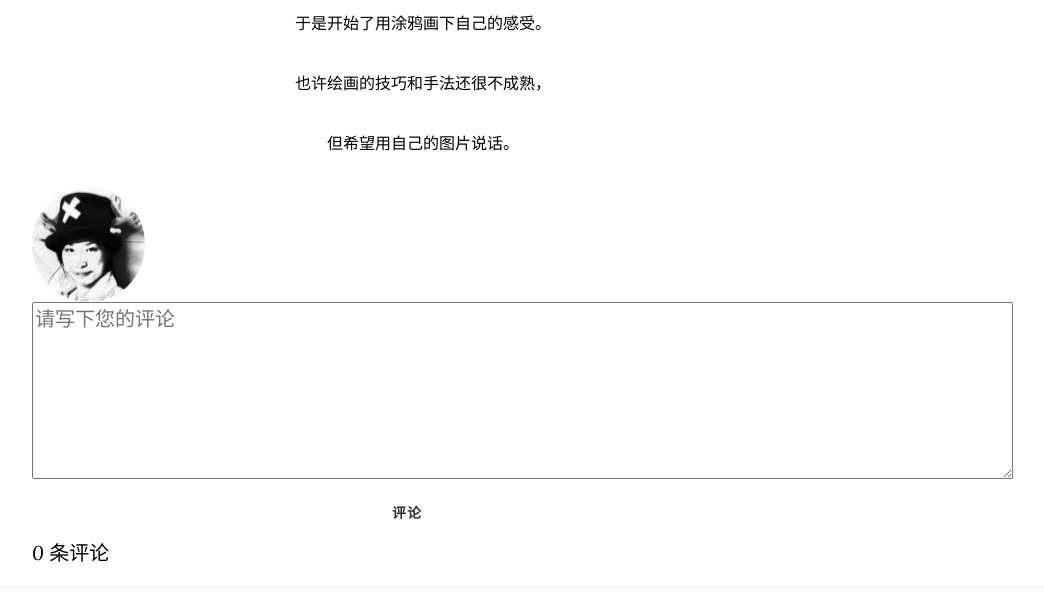
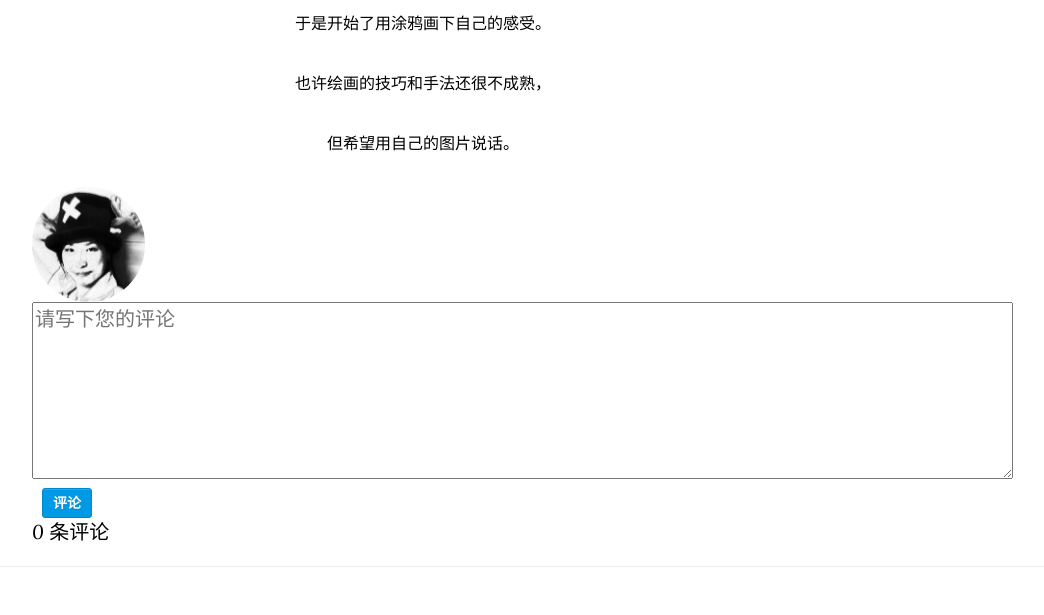
Before and after one commit to FranceseF/GirlsCodingDayDemo, a website: page post.html in a window 1280 px wide. Shown: the part 6208-6823 px from the top of the page, without its empty margins (233-1277 px from the left). Drawn offline with nearby package versions, Linux system fonts and the light colour scheme.

Commit message:
个人介绍

```diff
--- a/post.html
+++ b/post.html
@@ -37,6 +37,34 @@
    }
    .intro-header .post-heading .meta a.font-color-fy{
      color: #ffffff;
+   }
+   .fy-button{
+    margin-left: 10px;
+    -webkit-box-sizing: border-box;
+    -moz-box-sizing: border-box;
+    box-sizing: border-box;
+    font-size: 14px;
+    cursor: pointer;
+    display: inline-block;
+    padding: 0 10px;
+    height: 30px;
+    line-height: 28px;
+    -webkit-border-radius: 3px;
+    border-radius: 3px;
+    font-weight: bold;
+    color: #fff;
+    text-decoration: none;
+    background-color: #0099e5;
+    border: 1px solid #0088cc;
+    text-shadow: 0px 1px 0px #0088cc;
+    -webkit-box-shadow: 0px 1px 0px rgba(255,255,255,0.15) inset;
+    box-shadow: 0px 1px 0px rgba(255,255,255,0.15) inset;
+    -webkit-transition: background-color 0.1s ease-in-out;
+    -moz-transition: background-color 0.1s ease-in-out;
+    transition: background-color 0.1s ease-in-out;
+   }
+   .fy-button:hover{
+    color: #000;
    }
    </style>
 </head>
@@ -201,7 +229,7 @@
                         </div>
                             <div class="commentbtn">
                          <div class="commentmask"></div>
-                      <a href="javascript:;" class="getcomment btn btn-block" role="button">评论</a>
+                      <a class="fy-button" data-ga-action="评论" data-ga-category="Intro Pricing Banner" href="#">评论</a>
                         </div>
                          </div>
 
```
Also changed, not shown: about.html (+7 -4 lines).
